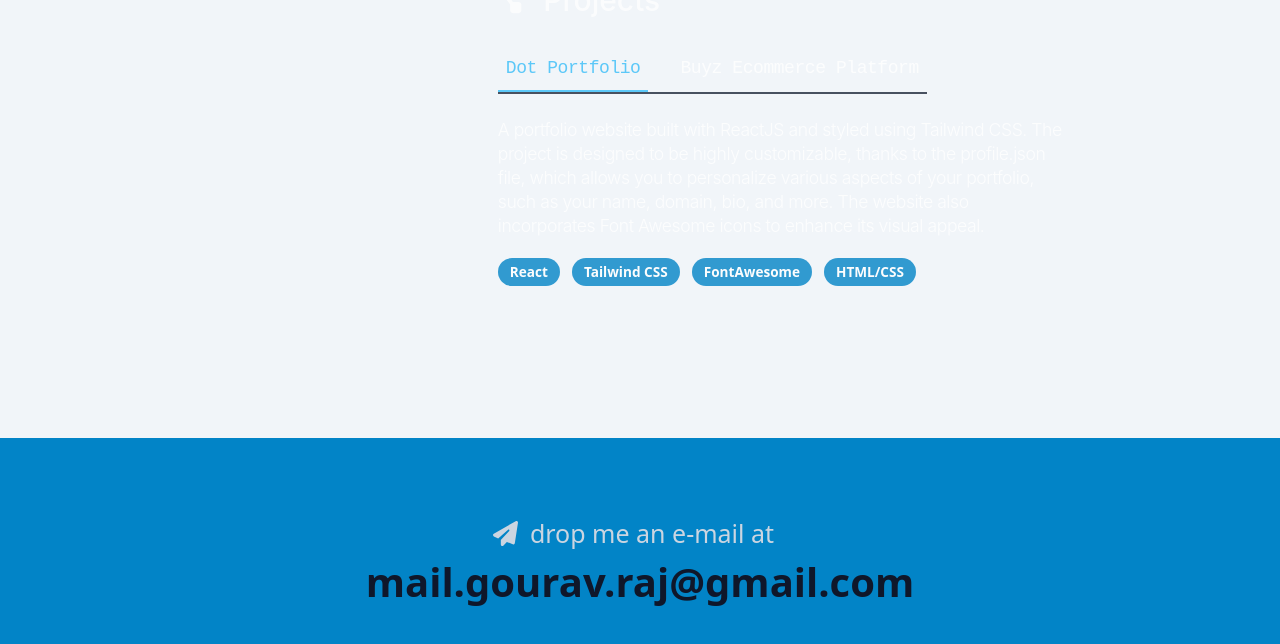
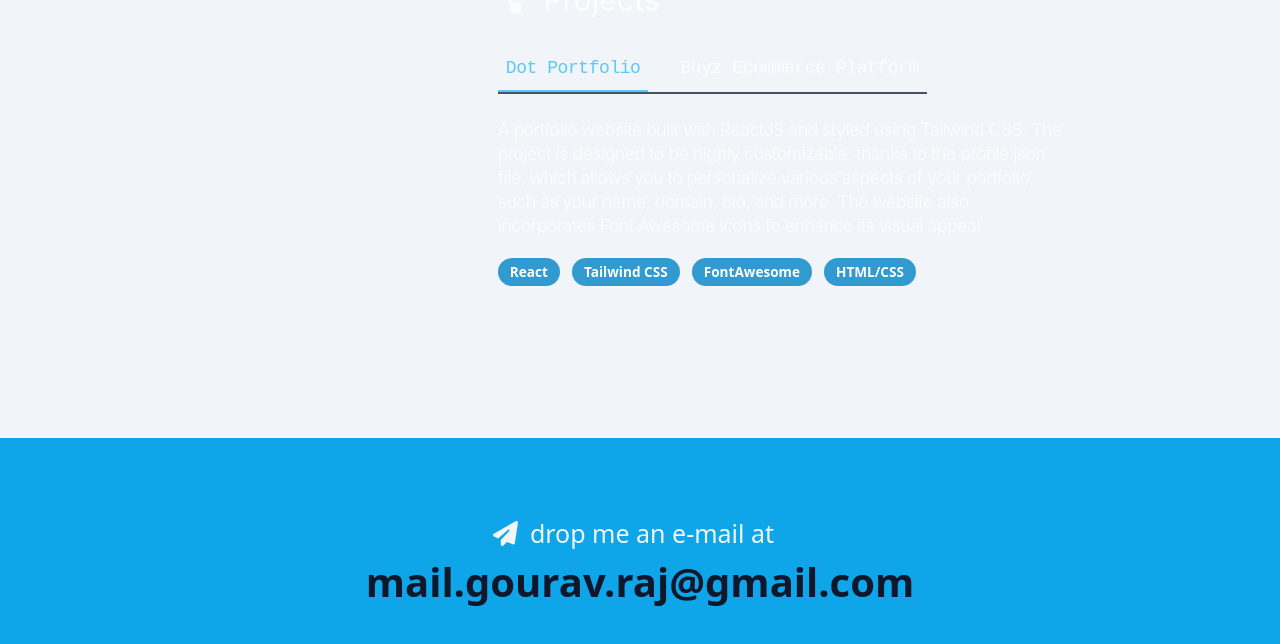
Before and after one commit to gogouravr/dot-portfolio, a React (Create React App) app: page / in a window 1280 px wide. Shown: the part 2473-3117 px from the top of the page. Built offline with nearby package versions, Linux system fonts and the light colour scheme.

Commit message:
Add light theme to Contact section

```diff
--- a/src/screens/Contact.jsx
+++ b/src/screens/Contact.jsx
@@ -6,7 +6,7 @@ import profile from '../profile.json';
 export default function Contact() {
     const { email } = profile;
     return (
-        <div id='contact' className='mt-18 h-[130px] sm:h-[200px] md:h-[250px] bg-sky-600 w-[100%] text-center text-slate-300 text-high-l flex flex-col justify-center'>
+        <div id='contact' className='mt-18 h-[130px] sm:h-[200px] md:h-[250px] dark:bg-sky-600 bg-sky-500 w-[100%] text-center dark:text-slate-300 text-slate-100 text-high-l flex flex-col justify-center'>
             <p className='text-[15px] sm:text-[20px] md:text-[25px]'>
                 <FontAwesomeIcon icon={faPaperPlane} className='mr-3' />
                 drop me an e-mail at &nbsp;
```
